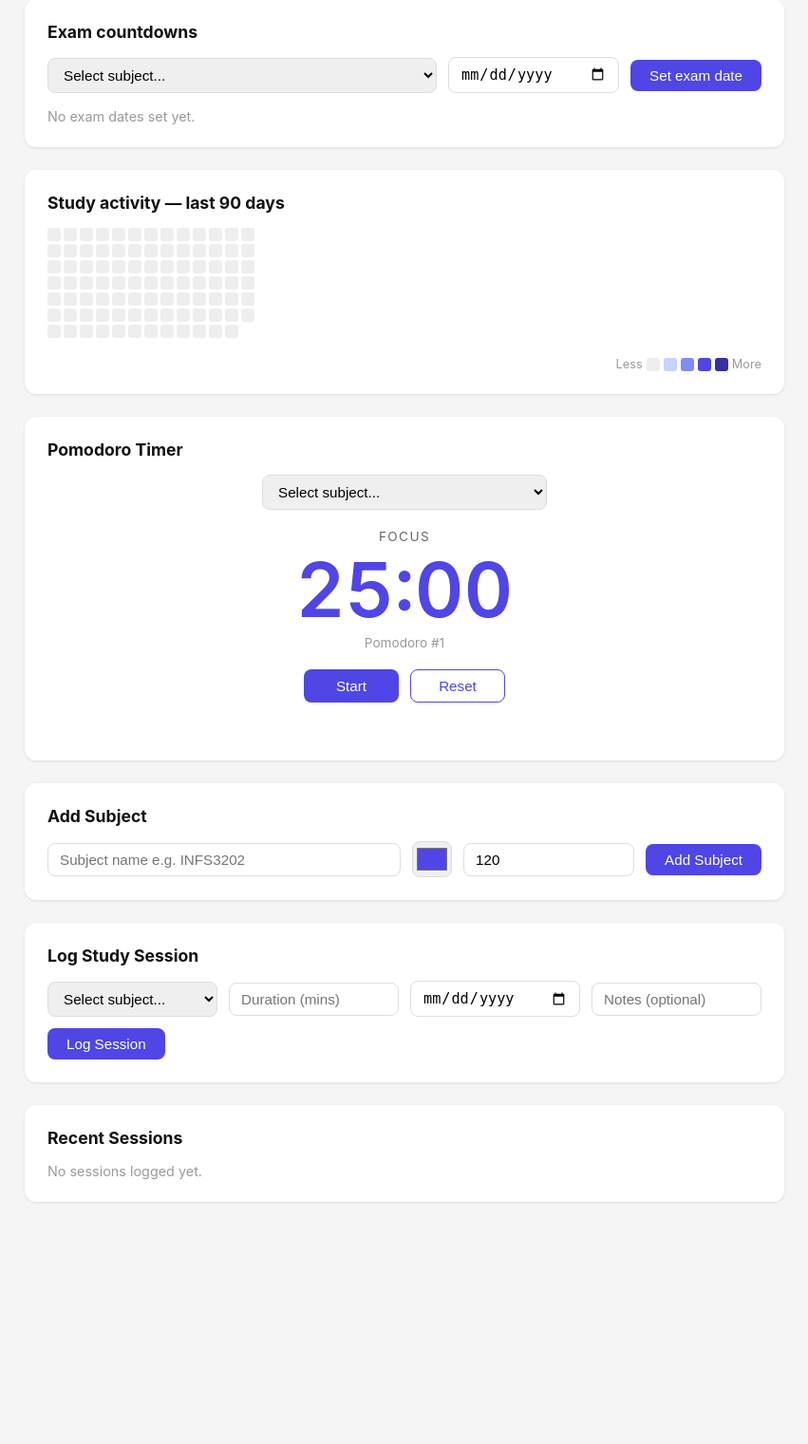
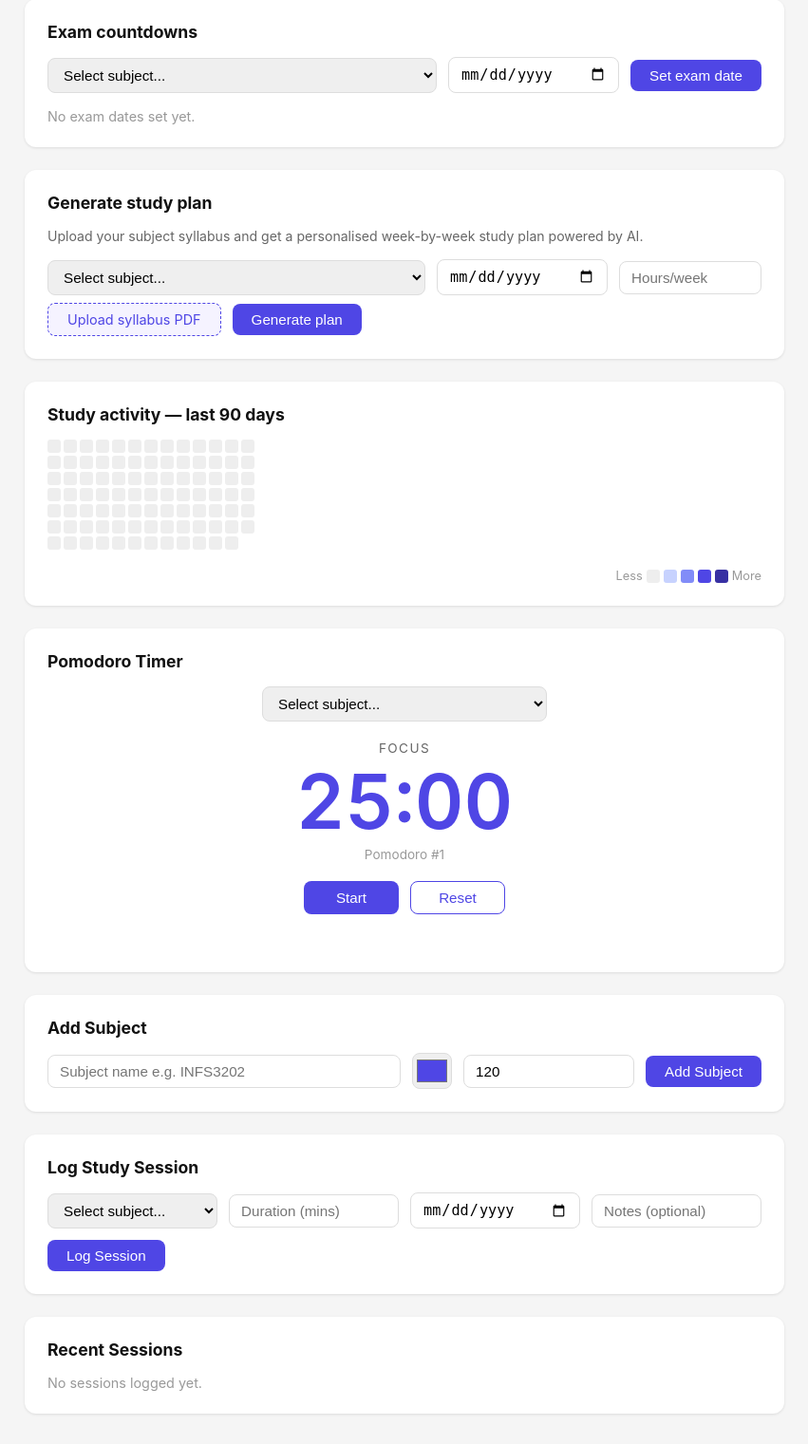
Before and after one commit to nandini-srivastav/study-planner, a Flask app: page / in a window 1280 px wide. Shown: the part 749-2270 px from the top of the page at 95% size, without its empty margins (214-1065 px from the left). Before the commit the page ends 2016 px from the top, so only its background shows below. Run offline with Flask 3, Linux system fonts and the light colour scheme; the visitor is signed in with stand-in values (Sample User, id 1); data that the repository does not hold is empty.

Commit message:
Add AI study plan generator with Gemini

````diff
--- a/app.py
+++ b/app.py
@@ -1,3 +1,9 @@
+import fitz
+import os
+
+from google import genai
+from google.genai import types
+
 from flask import Flask, request, jsonify, render_template, session, redirect, url_for
 from flask_cors import CORS
 from werkzeug.security import generate_password_hash, check_password_hash
@@ -253,6 +259,67 @@ def get_heatmap():
     db.close()
     return jsonify({row['date']: row['total_mins'] for row in rows})
 
+@app.route('/generate-study-plan', methods=['POST'])
+@login_required
+def generate_study_plan():
+    subject_id = request.form.get('subject_id')
+    exam_date = request.form.get('exam_date')
+    hours_per_week = request.form.get('hours_per_week')
+    syllabus_file = request.files.get('syllabus')
+
+    if not all([subject_id, exam_date, hours_per_week, syllabus_file]):
+        return jsonify({'error': 'All fields are required'}), 400
+
+    pdf = fitz.open(stream=syllabus_file.read(), filetype='pdf')
+    syllabus_text = ''
+    for page in pdf:
+        syllabus_text += page.get_text()
+    pdf.close()
+    syllabus_text = syllabus_text[:8000]
+
+    from datetime import date
+    from google import genai
+    import json
+
+    today = date.today().isoformat()
+
+    prompt = f'''You are a study planning assistant. Based on the syllabus below, create a practical week-by-week study plan.
+
+Today's date: {today}
+Exam date: {exam_date}
+Hours available per week: {hours_per_week}
+
+Syllabus content:
+{syllabus_text}
+
+Generate a realistic study plan in this exact JSON format with no extra text, no markdown, no code blocks:
+{{
+  "weeks": [
+    {{
+      "week": 1,
+      "dates": "Apr 10 - Apr 16",
+      "focus": "Topic name",
+      "topics": ["specific topic 1", "specific topic 2"],
+      "hours": 3,
+      "tips": "One practical study tip"
+    }}
+  ],
+  "summary": "One sentence overview of the plan"
+}}'''
+
+    client = genai.Client(api_key=os.environ.get('GEMINI_API_KEY'))
+    response = client.models.generate_content(
+        model='gemini-2.0-flash-lite',
+        contents=prompt
+    )
+    text = response.text.strip()
+    if text.startswith('```'):
+        text = text.split('```')[1]
+        if text.startswith('json'):
+            text = text[4:]
+    plan = json.loads(text.strip())
+    return jsonify(plan)
+
 # --- Run ---
 
 if __name__ == '__main__':
--- a/static/css/style.css
+++ b/static/css/style.css
@@ -524,3 +524,29 @@ button:hover {
     color: #4F46E5;
     background: none;
 }
+
+.upload-row {
+    display: flex;
+    gap: 0.75rem;
+    align-items: center;
+    flex-wrap: wrap;
+    margin-top: 0.5rem;
+}
+
+.upload-label {
+    display: inline-flex;
+    align-items: center;
+    justify-content: center;
+    padding: 0.5rem 1.25rem;
+    border: 1.5px dashed #4F46E5;
+    border-radius: 8px;
+    color: #4F46E5;
+    cursor: pointer;
+    font-size: 0.9rem;
+    background: #f5f3ff;
+    min-width: 180px;
+}
+
+.upload-label:hover {
+    background: #ede9fe;
+}
--- a/static/js/app.js
+++ b/static/js/app.js
@@ -103,8 +103,12 @@ async function loadSubjects() {
   const res = await fetch(`${API}/subjects`, { credentials: "include" });
   const subjects = await res.json();
   if (!Array.isArray(subjects)) return;
-  ["session-subject", "pomodoro-subject", "exam-subject-select"].forEach(
-    (id) => {
+  [
+    "session-subject",
+    "pomodoro-subject",
+    "exam-subject-select",
+    "plan-subject",
+  ].forEach((id) => {
     const select = document.getElementById(id);
     if (!select) return;
     const current = select.value;
@@ -114,8 +118,7 @@ async function loadSubjects() {
       select.innerHTML += `<option value="${s.id}">${s.name}</option>`;
     });
     select.value = current;
-    },
-  );
+  });
 }
 
 async function loadSessions() {
@@ -323,26 +326,33 @@ async function addSubject() {
   const weekly_goal_mins =
     parseInt(document.getElementById("subject-goal").value) || 120;
   if (!name) return alert("Please enter a subject name");
-  const res = await fetch(`${API}/subjects`, { credentials: 'include' });
+  const res = await fetch(`${API}/subjects`, { credentials: "include" });
   const existing = await res.json();
-    const duplicate = existing.find(s => s.name.toLowerCase() === name.toLowerCase());
+  const duplicate = existing.find(
+    (s) => s.name.toLowerCase() === name.toLowerCase(),
+  );
 
   if (duplicate) {
     const choice = confirm(
-            `"${name}" already exists.\n\nClick OK to edit the existing subject.\nClick Cancel to replace it with a new entry.`
+      `"${name}" already exists.\n\nClick OK to edit the existing subject.\nClick Cancel to replace it with a new entry.`,
     );
     if (choice) {
-            openEditModal(duplicate.id, duplicate.name, duplicate.colour, duplicate.weekly_goal_mins);
+      openEditModal(
+        duplicate.id,
+        duplicate.name,
+        duplicate.colour,
+        duplicate.weekly_goal_mins,
+      );
     } else {
       await fetch(`${API}/subjects/${duplicate.id}`, {
-                method: 'DELETE',
-                credentials: 'include'
+        method: "DELETE",
+        credentials: "include",
       });
       await fetch(`${API}/subjects`, {
-                method: 'POST',
-                headers: { 'Content-Type': 'application/json' },
-                credentials: 'include',
-                body: JSON.stringify({ name, colour, weekly_goal_mins })
+        method: "POST",
+        headers: { "Content-Type": "application/json" },
+        credentials: "include",
+        body: JSON.stringify({ name, colour, weekly_goal_mins }),
       });
       document.getElementById("subject-name").value = "";
       loadSubjects();
@@ -353,12 +363,12 @@ async function addSubject() {
     return;
   }
   await fetch(`${API}/subjects`, {
-        method: 'POST',
-        headers: { 'Content-Type': 'application/json' },
-        credentials: 'include',
-        body: JSON.stringify({ name, colour, weekly_goal_mins })
+    method: "POST",
+    headers: { "Content-Type": "application/json" },
+    credentials: "include",
+    body: JSON.stringify({ name, colour, weekly_goal_mins }),
   });
-    document.getElementById('subject-name').value = '';
+  document.getElementById("subject-name").value = "";
   loadSubjects();
   loadDashboard();
   loadGoals();
@@ -433,6 +443,79 @@ async function saveSubjectEdit() {
   loadGoals();
 }
 
+function updateFileName(input) {
+  const label = document.getElementById("upload-text");
+  label.textContent = input.files[0]
+    ? input.files[0].name
+    : "Upload syllabus PDF";
+}
+
+async function generatePlan() {
+  const subjectId = document.getElementById("plan-subject").value;
+  const examDate = document.getElementById("plan-exam-date").value;
+  const hours = document.getElementById("plan-hours").value;
+  const fileInput = document.getElementById("plan-syllabus");
+  const output = document.getElementById("plan-output");
+
+  if (!subjectId) return alert("Please select a subject");
+  if (!examDate) return alert("Please set an exam date");
+  if (!hours) return alert("Please enter hours per week");
+  if (!fileInput.files[0]) return alert("Please upload a syllabus PDF");
+
+  output.innerHTML =
+    '<div class="generating">Generating your study plan — this takes about 10 seconds...</div>';
+  document.getElementById("btn-generate").disabled = true;
+
+  const formData = new FormData();
+  formData.append("subject_id", subjectId);
+  formData.append("exam_date", examDate);
+  formData.append("hours_per_week", hours);
+  formData.append("syllabus", fileInput.files[0]);
+
+  try {
+    const res = await fetch(`${API}/generate-study-plan`, {
+      method: "POST",
+      credentials: "include",
+      body: formData,
+    });
+    const plan = await res.json();
+
+    if (plan.error) {
+      output.innerHTML = `<p style="color:red">${plan.error}</p>`;
+      return;
+    }
+
+    output.innerHTML = `
+            <div class="plan-summary">${plan.summary}</div>
+            ${plan.weeks
+              .map(
+                (w) => `
+                <div class="plan-week">
+                    <div class="plan-week-header">
+                        <span class="plan-week-title">Week ${w.week}</span>
+                        <div style="display:flex;gap:0.5rem;align-items:center">
+                            <span class="plan-week-dates">${w.dates}</span>
+                            <span class="plan-hours-badge">${w.hours}h</span>
+                        </div>
+                    </div>
+                    <div class="plan-focus">${w.focus}</div>
+                    <ul class="plan-topics">
+                        ${w.topics.map((t) => `<li>${t}</li>`).join("")}
+                    </ul>
+                    <div class="plan-tip">Tip: ${w.tips}</div>
+                </div>
+            `,
+              )
+              .join("")}
+        `;
+  } catch (err) {
+    output.innerHTML =
+      '<p style="color:red">Something went wrong. Please try again.</p>';
+  } finally {
+    document.getElementById("btn-generate").disabled = false;
+  }
+}
+
 document.addEventListener("DOMContentLoaded", () => {
   loadSubjects();
   loadSessions();
--- a/templates/index.html
+++ b/templates/index.html
@@ -1,14 +1,13 @@
-<!DOCTYPE html>
+<!doctype html>
 <html lang="en">
   <head>
-    <meta charset="UTF-8">
-    <meta name="viewport" content="width=device-width, initial-scale=1.0">
+    <meta charset="UTF-8" />
+    <meta name="viewport" content="width=device-width, initial-scale=1.0" />
     <title>Study Planner</title>
-    <link rel="stylesheet" href="/static/css/style.css">
+    <link rel="stylesheet" href="/static/css/style.css" />
     <script src="https://cdn.jsdelivr.net/npm/chart.js"></script>
   </head>
   <body>
-
     <header>
       <div class="header-row">
         <div>
@@ -23,7 +22,6 @@
     </header>
 
     <main>
-
       <!-- Dashboard -->
       <section class="card">
         <h2>Dashboard</h2>
@@ -57,7 +55,7 @@
       <!-- Exam Countdowns -->
       <section class="card">
         <h2>Exam countdowns</h2>
-            <div class="form-row" style="margin-bottom: 1rem;">
+        <div class="form-row" style="margin-bottom: 1rem">
           <select id="exam-subject-select">
             <option value="">Select subject...</option>
           </select>
@@ -65,8 +63,56 @@
           <button onclick="setExamDate()">Set exam date</button>
         </div>
         <div id="exams-list">
-                <p class="empty">No exam dates set. Add a subject with an exam date.</p>
+          <p class="empty">
+            No exam dates set. Add a subject with an exam date.
+          </p>
         </div>
+      </section>
+
+      <!-- AI Study Plan Generator -->
+      <section class="card">
+        <h2>Generate study plan</h2>
+        <p style="font-size: 0.88rem; color: #666; margin-bottom: 1rem">
+          Upload your subject syllabus and get a personalised week-by-week study
+          plan powered by AI.
+        </p>
+        <div class="plan-form">
+          <div class="form-row">
+            <select id="plan-subject">
+              <option value="">Select subject...</option>
+            </select>
+            <input
+              type="date"
+              id="plan-exam-date"
+              title="Exam date"
+              style="max-width: 180px"
+            />
+            <input
+              type="number"
+              id="plan-hours"
+              placeholder="Hours/week"
+              min="1"
+              max="40"
+              style="max-width: 130px"
+            />
+          </div>
+          <div class="upload-row">
+            <label class="upload-label">
+              <input
+                type="file"
+                id="plan-syllabus"
+                accept=".pdf"
+                style="display: none"
+                onchange="updateFileName(this)"
+              />
+              <span id="upload-text">Upload syllabus PDF</span>
+            </label>
+            <button onclick="generatePlan()" id="btn-generate">
+              Generate plan
+            </button>
+          </div>
+        </div>
+        <div id="plan-output"></div>
       </section>
 
       <!-- Study Heatmap -->
@@ -74,13 +120,13 @@
         <h2>Study activity — last 90 days</h2>
         <div id="heatmap-container" class="heatmap-container"></div>
         <div class="heatmap-legend">
-                <span style="color:#999;font-size:0.8rem">Less</span>
-                <div class="legend-box" style="background:#eee"></div>
-                <div class="legend-box" style="background:#c7d2fe"></div>
-                <div class="legend-box" style="background:#818cf8"></div>
-                <div class="legend-box" style="background:#4F46E5"></div>
-                <div class="legend-box" style="background:#3730a3"></div>
-                <span style="color:#999;font-size:0.8rem">More</span>
+          <span style="color: #999; font-size: 0.8rem">Less</span>
+          <div class="legend-box" style="background: #eee"></div>
+          <div class="legend-box" style="background: #c7d2fe"></div>
+          <div class="legend-box" style="background: #818cf8"></div>
+          <div class="legend-box" style="background: #4f46e5"></div>
+          <div class="legend-box" style="background: #3730a3"></div>
+          <span style="color: #999; font-size: 0.8rem">More</span>
         </div>
       </section>
 
@@ -110,9 +156,20 @@
       <section class="card">
         <h2>Add Subject</h2>
         <div class="form-row">
-                <input type="text" id="subject-name" placeholder="Subject name e.g. INFS3202" />
+          <input
+            type="text"
+            id="subject-name"
+            placeholder="Subject name e.g. INFS3202"
+          />
           <input type="color" id="subject-colour" value="#4F46E5" />
-                <input type="number" id="subject-goal" placeholder="Weekly goal (mins)" min="30" value="120" style="max-width: 180px" />
+          <input
+            type="number"
+            id="subject-goal"
+            placeholder="Weekly goal (mins)"
+            min="30"
+            value="120"
+            style="max-width: 180px"
+          />
           <button onclick="addSubject()">Add Subject</button>
         </div>
       </section>
@@ -124,9 +181,18 @@
           <select id="session-subject">
             <option value="">Select subject...</option>
           </select>
-                <input type="number" id="session-duration" placeholder="Duration (mins)" min="1" />
+          <input
+            type="number"
+            id="session-duration"
+            placeholder="Duration (mins)"
+            min="1"
+          />
           <input type="date" id="session-date" />
-                <input type="text" id="session-notes" placeholder="Notes (optional)" />
+          <input
+            type="text"
+            id="session-notes"
+            placeholder="Notes (optional)"
+          />
           <button onclick="addSession()">Log Session</button>
         </div>
       </section>
@@ -140,23 +206,56 @@
       </section>
 
       <!-- Edit Subject Modal -->
-        <div id="modal-overlay" class="modal-overlay" style="display:none" onclick="closeModal()">
+      <div
+        id="modal-overlay"
+        class="modal-overlay"
+        style="display: none"
+        onclick="closeModal()"
+      >
         <div class="modal-card" onclick="event.stopPropagation()">
           <h2>Edit subject</h2>
           <input type="hidden" id="edit-subject-id" />
           <div class="auth-form">
-                    <label style="font-size:0.85rem;color:var(--color-text-secondary, #666)">Subject name</label>
-                    <input type="text" id="edit-subject-name" placeholder="Subject name" disabled style="background:#f5f5f5" />
-                    <label style="font-size:0.85rem;color:var(--color-text-secondary, #666)">Colour</label>
+            <label
+              style="
+                font-size: 0.85rem;
+                color: var(--color-text-secondary, #666);
+              "
+              >Subject name</label
+            >
+            <input
+              type="text"
+              id="edit-subject-name"
+              placeholder="Subject name"
+              disabled
+              style="background: #f5f5f5"
+            />
+            <label
+              style="
+                font-size: 0.85rem;
+                color: var(--color-text-secondary, #666);
+              "
+              >Colour</label
+            >
             <input type="color" id="edit-subject-colour" />
-                    <label style="font-size:0.85rem;color:var(--color-text-secondary, #666)">Weekly goal (mins)</label>
+            <label
+              style="
+                font-size: 0.85rem;
+                color: var(--color-text-secondary, #666);
+              "
+              >Weekly goal (mins)</label
+            >
             <input type="number" id="edit-subject-goal" min="30" />
             <button onclick="saveSubjectEdit()">Save changes</button>
-                    <button onclick="closeModal()" style="background:none;color:#666;border:1px solid #ddd;">Cancel</button>
+            <button
+              onclick="closeModal()"
+              style="background: none; color: #666; border: 1px solid #ddd"
+            >
+              Cancel
+            </button>
           </div>
         </div>
       </div>
-
     </main>
 
     <script src="/static/js/app.js"></script>
````
Also changed, not shown: requirements.txt (+43 -0 lines). Lines whose indentation alone changed are shown as unchanged.
